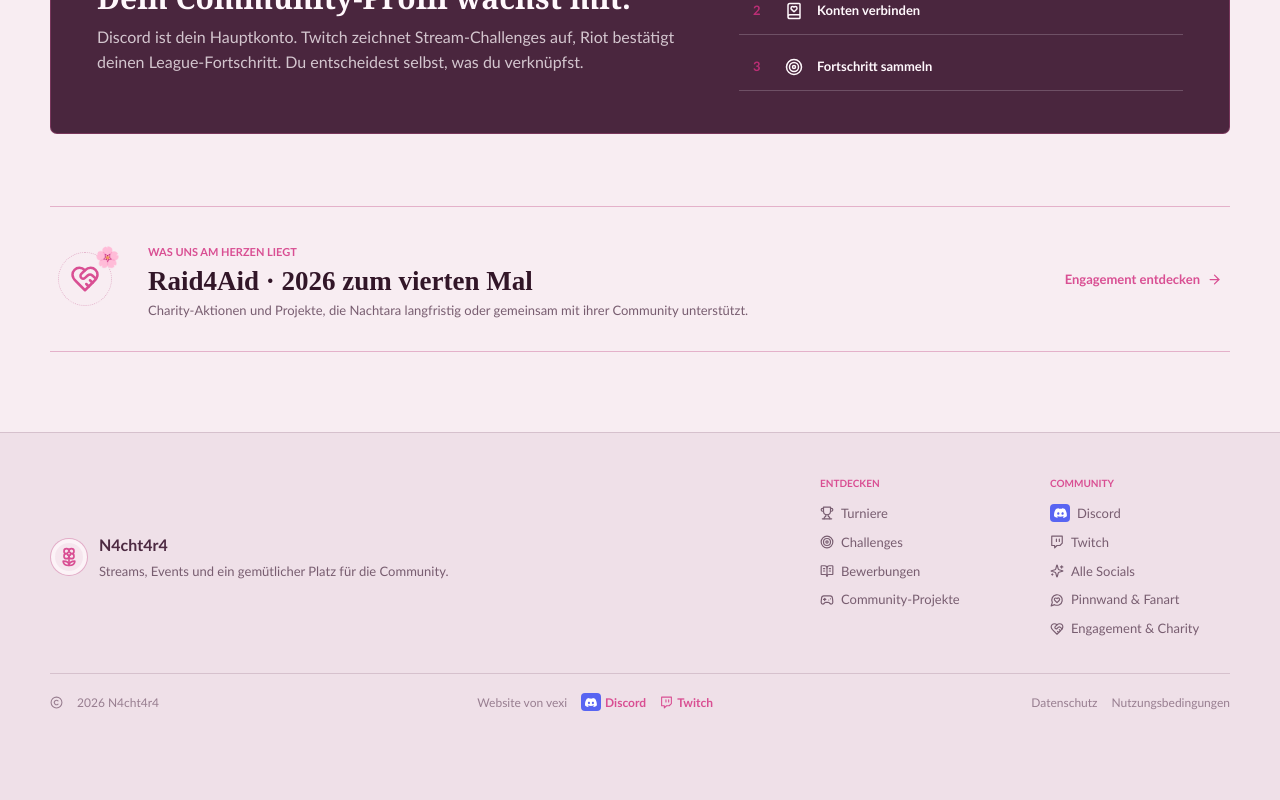
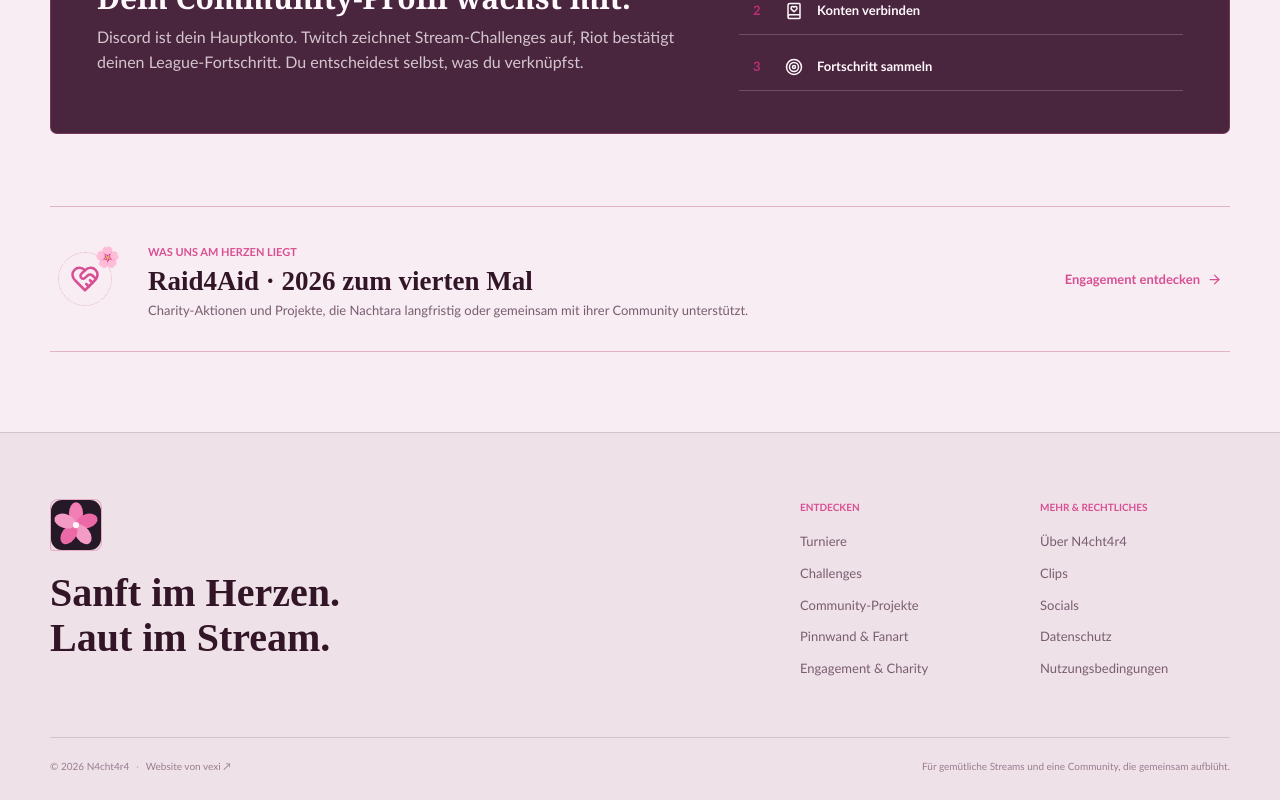
Before and after one commit to Vexify4103/n4cht4r4-de, a Next.js app: page / in a window 1280 px wide. Shown: the part 1530-2330 px from the top of the page. Before the commit the page ends 2261 px from the top, so only its background shows below. Built offline with nearby package versions, Linux system fonts and the light colour scheme; no server answers.

Commit message:
made creator credit cleaner

```diff
--- a/components/SiteShell.tsx
+++ b/components/SiteShell.tsx
@@ -1,32 +1,15 @@
 "use client";
 
 import Link from "next/link";
+import Image from "next/image";
 import { usePathname } from "next/navigation";
-import {
-	BookOpenText,
-	Copyright,
-	Film,
-	Flower2,
-	Gamepad2,
-	HeartHandshake,
-	Home,
-	Info,
-	MessageCircleHeart,
-	Menu,
-	Sparkles,
-	Target,
-	Trophy,
-	Twitch,
-	UsersRound,
-	X,
-} from "lucide-react";
+import { Film, Flower2, Gamepad2, Home, Info, MessageCircleHeart, Menu, Target, Trophy, UsersRound, X } from "lucide-react";
 import { useEffect, useState } from "react";
 import { SakuraAtmosphere } from "@/components/SakuraAtmosphere";
 import { UserMenu } from "@/components/UserMenu";
 import { ThemeToggle } from "@/components/ThemeToggle";
 import { LanguageToggle } from "@/components/LanguageToggle";
 import { useLocale } from "@/components/LocaleProvider";
-import { DiscordMark } from "@/components/DiscordMark";
 import { site } from "@/lib/site";
 
 const navItems = [
@@ -95,88 +78,56 @@ export function SiteShell({ children }: Readonly<{ children: React.ReactNode }>)
 
 			<main>{children}</main>
 
-			<footer className="site-footer">
-				<div className="footer-main">
-					<div className="footer-brand">
-						<span className="brand-sigil">
-							<Flower2 size={20} />
-						</span>
-						<div>
-							<strong>N4cht4r4</strong>
-							<p>{text("Streams, events, and a cozy place for the community.", "Streams, Events und ein gemütlicher Platz für die Community.")}</p>
+			{!pathname.startsWith("/admin") && (
+				<footer className="site-footer">
+					<div className="footer-main">
+						<div className="footer-intro">
+							<span className="footer-mark">
+								<Image src="/favicon.svg" alt="" width={52} height={52} />
+							</span>
+							<h2>
+								{text("Soft at heart.", "Sanft im Herzen.")}
+								<br />
+								{text("Loud on stream.", "Laut im Stream.")}
+							</h2>
+						</div>
+						<div className="footer-links">
+							<strong>{text("Explore", "Entdecken")}</strong>
+							<Link href="/tournaments">{text("Tournaments", "Turniere")}</Link>
+							<Link href="/challenges">Challenges</Link>
+							<Link href="/projects">{text("Community projects", "Community-Projekte")}</Link>
+							<Link href="/community">{text("Community wall & fan art", "Pinnwand & Fanart")}</Link>
+							<Link href="/engagement">{text("Causes & charity", "Engagement & Charity")}</Link>
+						</div>
+						<div className="footer-links">
+							<strong>{text("More & legal", "Mehr & Rechtliches")}</strong>
+							<Link href="/info">{text("About N4cht4r4", "Über N4cht4r4")}</Link>
+							<Link href="/clips">Clips</Link>
+							<Link href="/socials">Socials</Link>
+							<Link href="/datenschutz">{text("Privacy", "Datenschutz")}</Link>
+							<Link href="/agb">{text("Terms of use", "Nutzungsbedingungen")}</Link>
 						</div>
 					</div>
-					<div className="footer-links">
-						<span>{text("Explore", "Entdecken")}</span>
-						<Link href="/tournaments">
-							<Trophy size={14} /> {text("Tournaments", "Turniere")}
-						</Link>
-						<Link href="/challenges">
-							<Target size={14} /> Challenges
-						</Link>
-						<Link href="/bewerbungen">
-							<BookOpenText size={14} /> {text("Applications", "Bewerbungen")}
-						</Link>
-						<Link href="/projects">
-							<Gamepad2 size={14} /> {text("Community projects", "Community-Projekte")}
-						</Link>
-					</div>
-					<div className="footer-links">
-						<span>Community</span>
-						<a href={site.discordUrl} target="_blank" rel="noopener noreferrer">
-							<span className="discord-footer-mark">
-								<DiscordMark size={10} variant="white" />
-							</span>{" "}
-							Discord
-						</a>
-						<a href={site.twitchUrl} target="_blank" rel="noopener noreferrer">
-							<Twitch size={14} /> Twitch
-						</a>
-						<Link href="/socials">
-							<Sparkles size={14} /> {text("All socials", "Alle Socials")}
-						</Link>
-						<Link href="/community">
-							<MessageCircleHeart size={14} /> {text("Community wall & fan art", "Pinnwand & Fanart")}
-						</Link>
-						<Link href="/engagement">
-							<HeartHandshake size={14} /> {text("Causes & charity", "Engagement & Charity")}
-						</Link>
-					</div>
-				</div>
-				<div className="footer-bottom">
-					<span>
-						<Copyright size={13} /> 2026 N4cht4r4
-					</span>
-					<span className="footer-credit">
-						{text("Website by", "Website von")} {site.creator.name}
-						<a
-							href={site.creator.discordUrl}
-							target="_blank"
-							rel="noopener noreferrer"
-							aria-label={text(`${site.creator.name} on Discord`, `${site.creator.name} auf Discord`)}
-						>
-							<span className="discord-footer-mark">
-								<DiscordMark size={9} variant="white" />
-							</span>{" "}
-							Discord
-						</a>
-						{site.creator.twitchUrl && (
+					<div className="footer-bottom">
+						<div className="footer-bottom-meta">
+							<span>© 2026 N4cht4r4</span>
+							<span className="footer-bottom-separator" aria-hidden="true">
+								·
+							</span>
 							<a
-								href={site.creator.twitchUrl}
+								className="footer-signature"
+								href={site.creator.twitchUrl || site.creator.discordUrl}
 								target="_blank"
 								rel="noopener noreferrer"
-								aria-label={text(`${site.creator.name} on Twitch`, `${site.creator.name} auf Twitch`)}
+								aria-label={text(`Website by ${site.creator.name} — visit on Twitch`, `Website von ${site.creator.name} — auf Twitch besuchen`)}
 							>
-								<Twitch size={13} /> Twitch
+								{text("Website by", "Website von")} {site.creator.name} <span aria-hidden="true">↗</span>
 							</a>
-						)}
-					</span>
-					<div>
-						<Link href="/datenschutz">{text("Privacy", "Datenschutz")}</Link>
-						<Link href="/agb">{text("Terms of use", "Nutzungsbedingungen")}</Link>
+						</div>
+						<span>{text("For cozy streams and blooming communities.", "Für gemütliche Streams und eine Community, die gemeinsam aufblüht.")}</span>
 					</div>
-				</div>
-			</footer>
+				</footer>
+			)}
 		</body>
 	);
 }
```
Also changed, not shown: app/globals.css.
